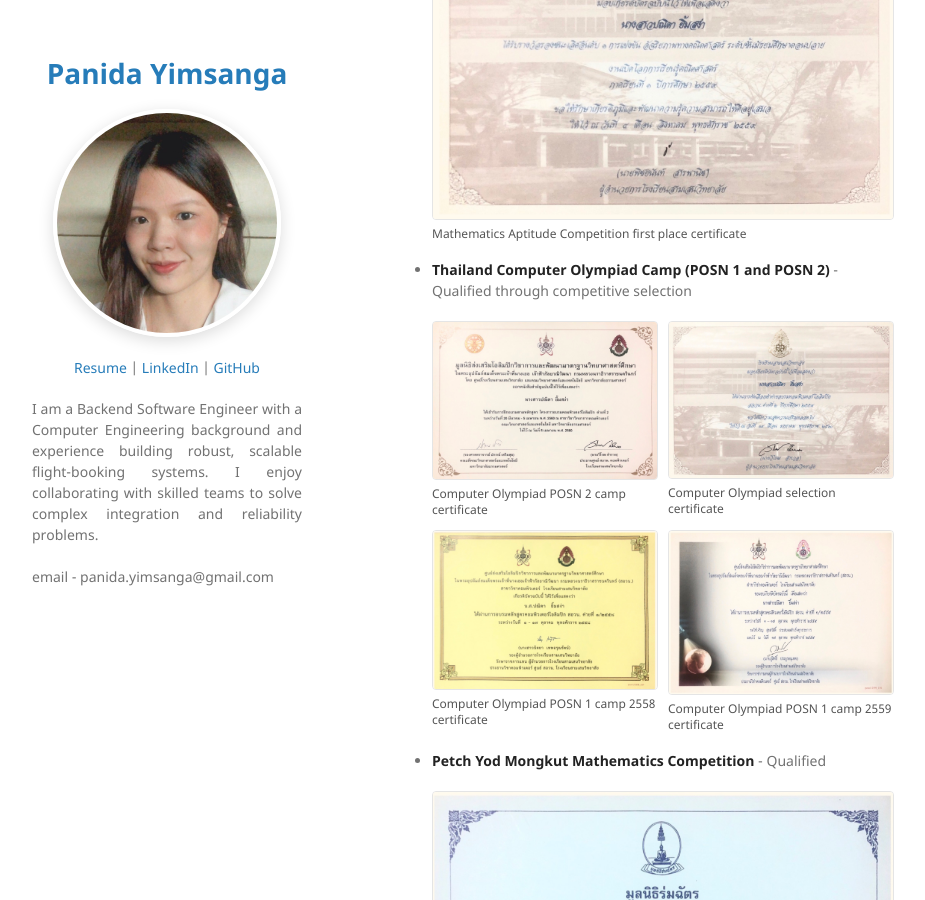
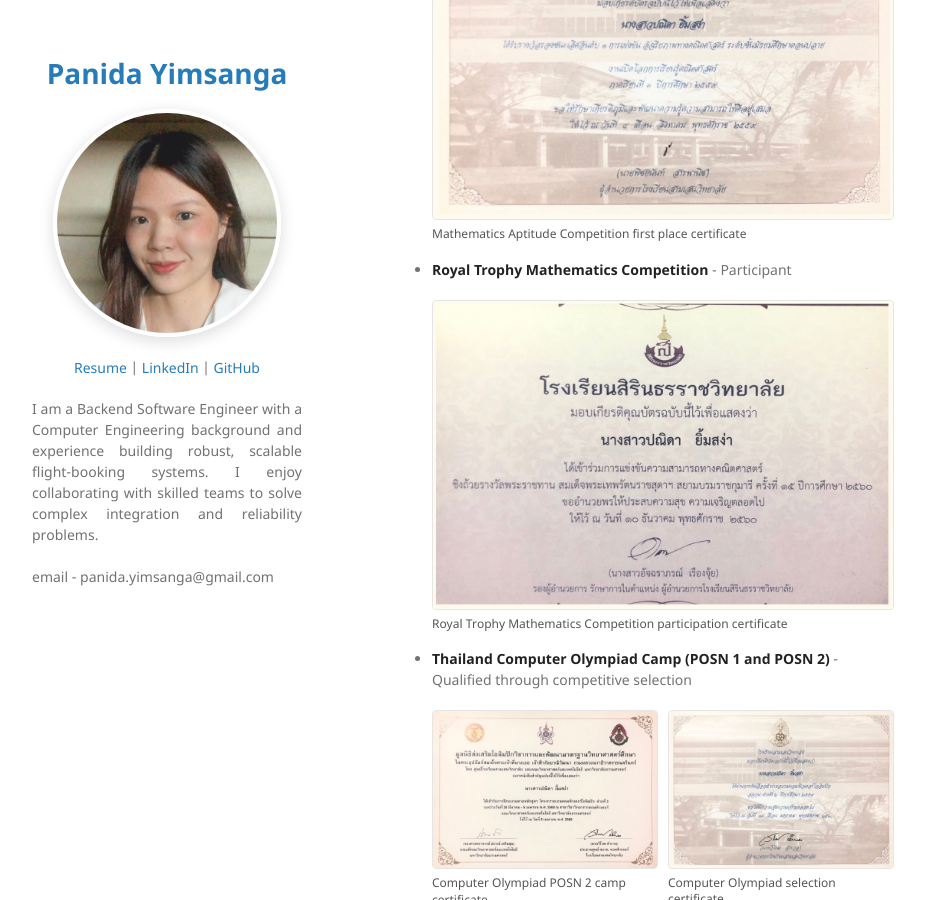
Before and after one commit to sarasix/sarasix.github.io, a Jekyll site: the page built from index.md, in a window 1280 px wide and 900 px high, scrolled down 6363 px. Shown: the whole window, without its empty margins (178-1103 px from the left). Built offline with Jekyll 4.4.1, drawn with Linux system fonts in a browser that asks for light colours; our own code applies the rules of GitHub Pages for plain Markdown files.

Commit message:
Add Royal Trophy mathematics certificate

```diff
--- a/index.md
+++ b/index.md
@@ -185,6 +185,15 @@ Developed image-processing and game-AI projects, including a bacteria detection
     </figure>
   </div>
 
+* **Royal Trophy Mathematics Competition** - Participant
+
+  <div class="award-gallery">
+    <figure>
+      <img src="/assets/img/awards/royal-trophy-mathematics-competition.jpg" alt="Royal Trophy Mathematics Competition participation certificate">
+      <figcaption>Royal Trophy Mathematics Competition participation certificate</figcaption>
+    </figure>
+  </div>
+
 * **Thailand Computer Olympiad Camp (POSN 1 and POSN 2)** - Qualified through competitive selection
 
   <div class="award-gallery">
```
Also changed, not shown: assets/img/awards/royal-trophy-mathematics-competition.jpg (added).
